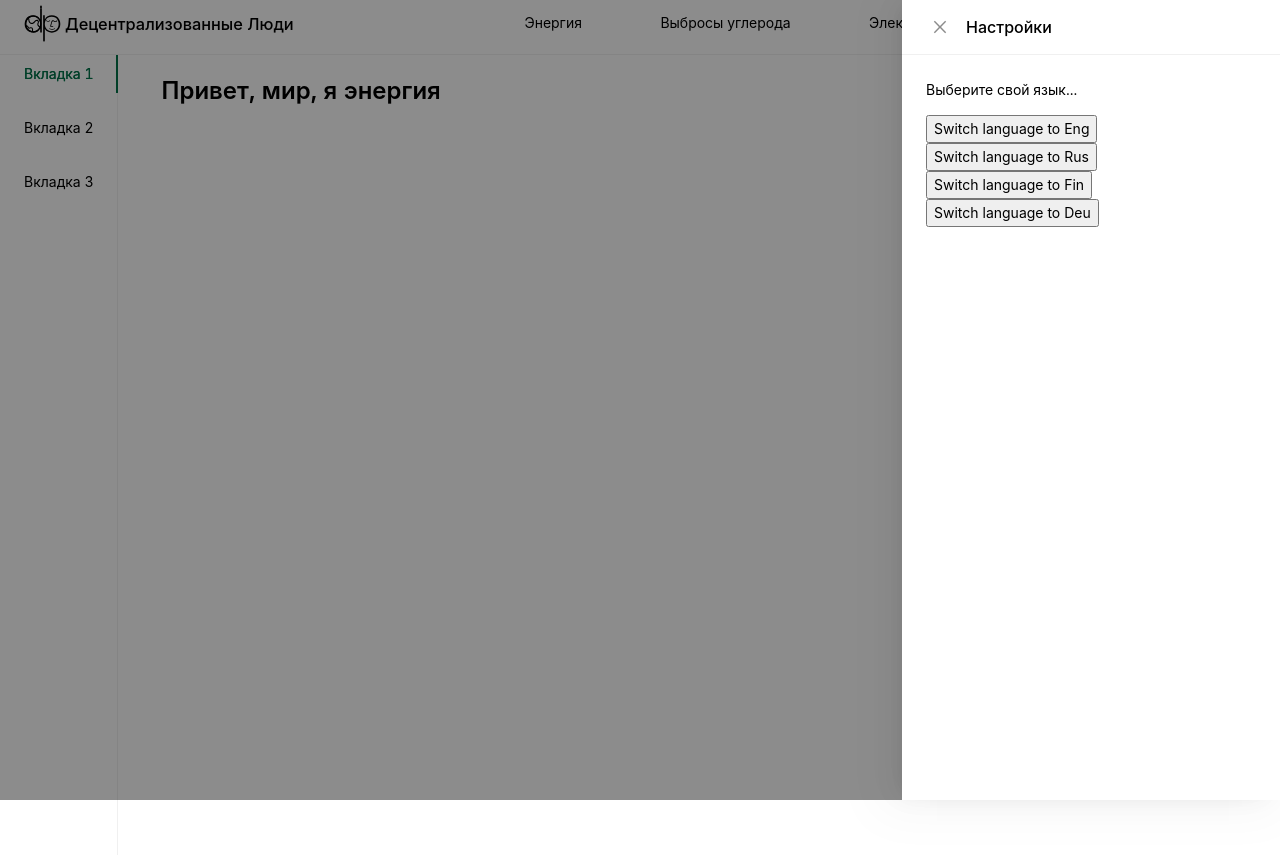
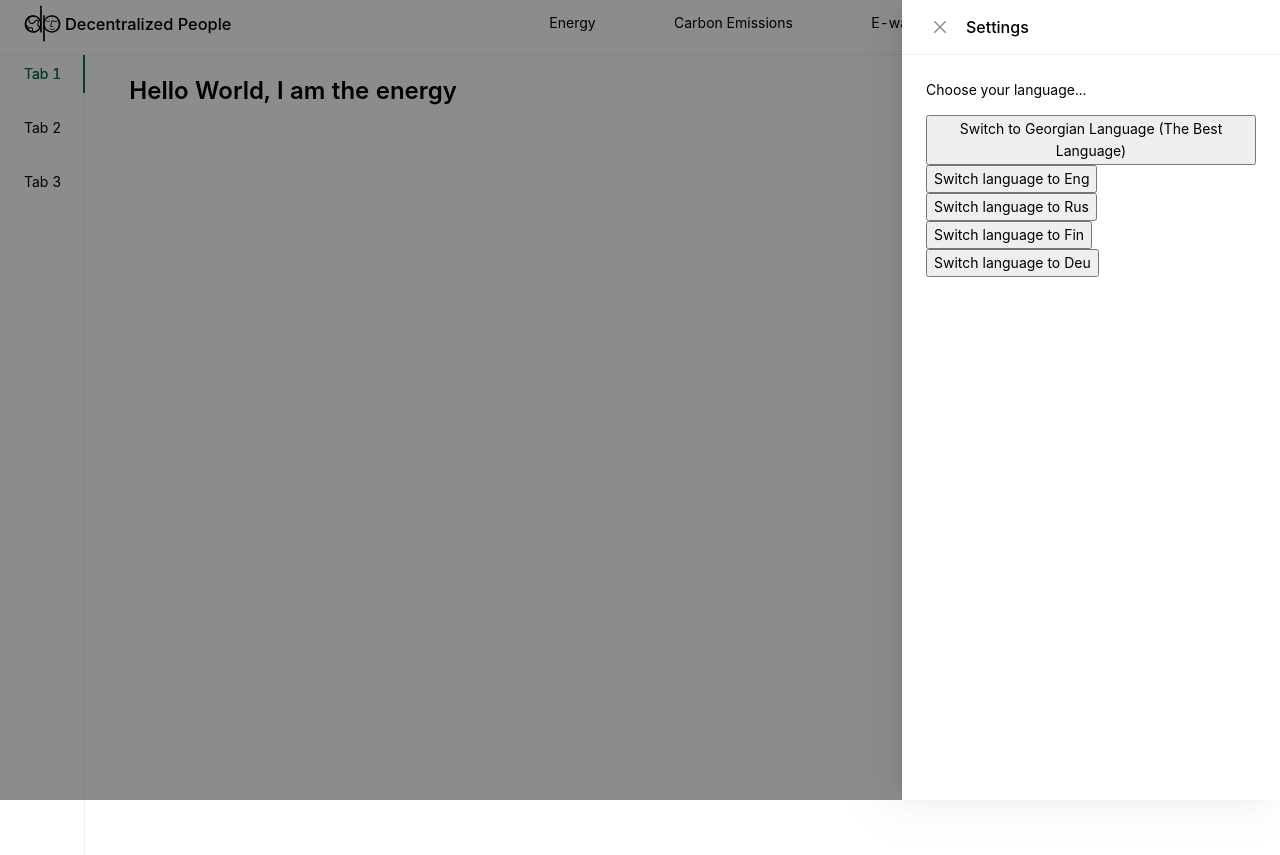
Before and after one commit to Decentralized-People/Comp484-490, a React (Create React App) app in the folder React/vbw/: page /energy in a window 1280 px wide. Both pictures are taken after a click on the item 1253 px from the left and 27 px from the top of the page. Built offline with nearby package versions, Linux system fonts and the light colour scheme.

Commit message:
Add Georgian

```diff
--- /dev/null
+++ b/React/vbw/src/assets/lang/geo_Geo.json
@@ -0,0 +1,32 @@
+{
+    "title": "პროექტი VBW",
+    "authors": "დეცენტრალიზირებული ხალხი/Decentralized People",
+    "header": {
+        "energy": "ენერგია",
+        "carbon_emissions": "გამონაბლოქვი",
+        "e_waste" : "ელექტრო-ნარჩენები"
+    },
+
+    "side_bar" : {
+        "tab1" : "სექცია 1",
+        "tab2" : "სექცია 2",
+        "tab3" : "სექცია 3"
+    },
+
+    "settings" : {
+        "title" : "პარამეტრები",
+        "choose": "აირჩიეთ ენა"
+    },
+
+    "sections" : {
+        "energy": {
+            "title": "მოგესალმებით, მე ვარ ენერგია"
+        },
+        "carbon_emissions": {
+            "title": "მოგესალმებით, მე ვარ გამონაბოლქვი"
+        },
+        "e_waste": {
+            "title": "მოგესალმებით, მე ვარ ელექტრო-ნარჩენი"
+        }
+    }
+}
--- a/React/vbw/src/pages/Settings.tsx
+++ b/React/vbw/src/pages/Settings.tsx
@@ -22,6 +22,7 @@ export function Settings(lang: Language): JSX.Element{
             </div>
             <Drawer title={lang.settings.title} placement="right" visible={visible}>
                 <p>{lang.settings.choose}...</p>
+                <button onClick={() => changeLang("geoGeo") }>Switch to Georgian Language (The Best Language)</button>
                 <button onClick={() => changeLang("enUS") }>Switch language to Eng</button>
                 <button onClick={() => changeLang("ruRU") }>Switch language to Rus</button>
                 <button onClick={() => changeLang("fiFIN") }>Switch language to Fin</button>
--- a/React/vbw/src/store/reducers.ts
+++ b/React/vbw/src/store/reducers.ts
@@ -6,11 +6,13 @@ import en_US from "../assets/lang/en_US.json";
 import ru_RU from "../assets/lang/ru_RU.json";
 import fi_FIN from "../assets/lang/fi_FIN.json";
 import de_DE from "../assets/lang/de_DE.json";
+import geo_Geo from "../assets/lang/geo_Geo.json";
 
 const enUS = en_US;
 const ruRU = ru_RU;
 const fiFIN = fi_FIN;
 const deDE = de_DE;
+const geoGeo = geo_Geo;
 
 export interface ApplicatonState {
   settings_open: boolean;
@@ -19,7 +21,7 @@ export interface ApplicatonState {
 
 const initialState = {
   settings_open: false,
-  language: ru_RU,
+  language: enUS,
 }
 
 export const reducers = (state: ApplicatonState = initialState, action: ApplicationAction) => {
```
